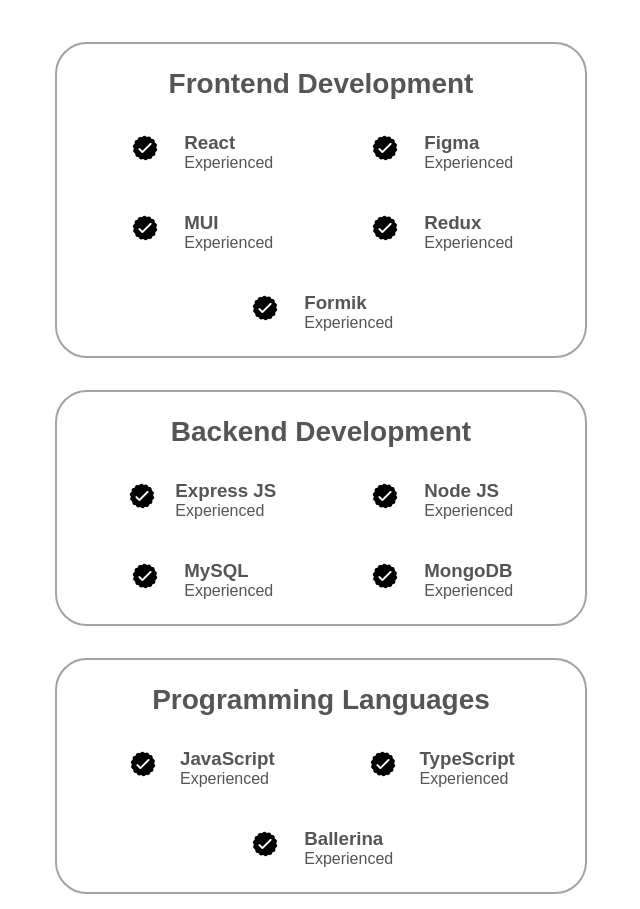
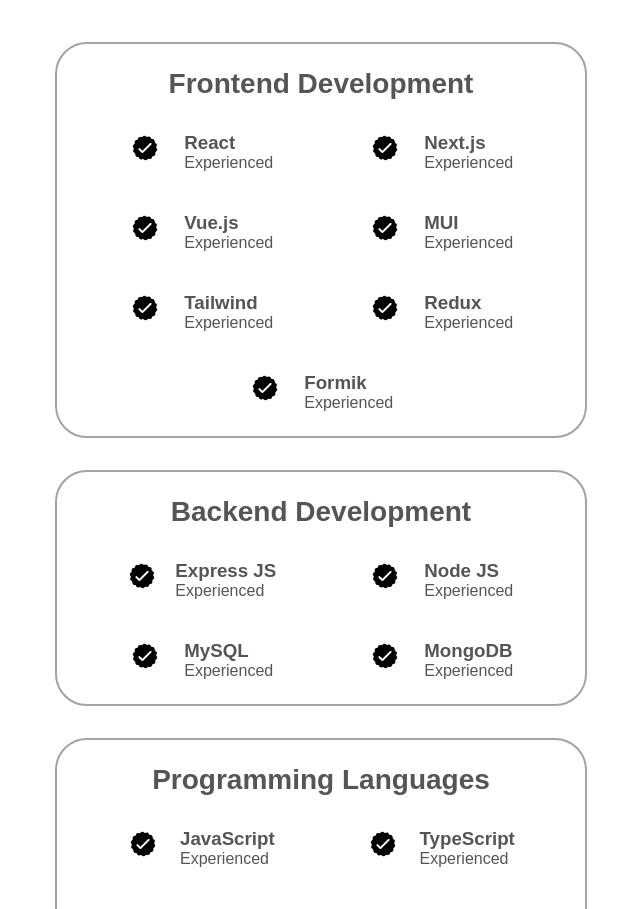
Before and after one commit to inushaPeiris/portfolio, a React (Vite) app: page / in a window 1280 px wide. Shown: the part 1280-2189 px from the top of the page, without its empty margins (319-959 px from the left). Built offline with nearby package versions, Linux system fonts and the light colour scheme; a web font is replaced by a local one.

Commit message:
Adding skills and change CV.

```diff
--- a/src/components/Hero.jsx
+++ b/src/components/Hero.jsx
@@ -1,4 +1,3 @@
-import React from "react"
 import '../styles.css'
 import ProfilePic from '../assets/pro-pic.jpeg';
 // import ProfilePicW from '../assets/pro-pic-w.jpg';
@@ -11,14 +10,14 @@
     return(
         <section id="hero">
             <div className="picture">
-                <img src={ProfilePic} alt="my photo" class="my-picture" />
+                <img src={ProfilePic} alt="my photo" className="my-picture" />
             </div>
 
             <div className="highlight">
                 <h1 className="name">Inusha Peiris</h1>
                 <p className="role">Software Engineer</p>
                 <div className="hero-btns">
-                    <button className="btn btn-1" onClick= {() => window.open('https://drive.google.com/file/d/1kdlnip4FeacJyuzxoqgjGKHSPqTsKtmE/view?usp=sharing')}>
+                    <button className="btn btn-1" onClick= {() => window.open('https://drive.google.com/file/d/1PAOxzq4kRfkLbMlFDzaF2ZcVMal469Ke/view?usp=drive_link')}>
                     My CV
                     </button>
                     <a href="#contact" className="btn btn-2">
--- a/src/components/mySkills/skills.js
+++ b/src/components/mySkills/skills.js
@@ -6,12 +6,22 @@
     },
     {
         id: 2,
-        subject: "Figma",
+        subject: "Next.js",
+        level: "Experienced"
+    },
+    {
+        id: 3,
+        subject: "Vue.js",
         level: "Experienced"
     },
     {
         id: 3,
         subject: "MUI",
+        level: "Experienced"
+    },
+    {
+        id: 4,
+        subject: "Tailwind",
         level: "Experienced"
     },
     {
@@ -46,7 +56,7 @@
         id: 4,
         subject: "MongoDB",
         level: "Experienced"
-    }
+    },
 ];
 
 export const languageSkill = [
@@ -58,6 +68,11 @@
     {
         id: 2,
         subject: "TypeScript",
+        level: "Experienced"
+    },
+    {
+        id: 3,
+        subject: "Java",
         level: "Experienced"
     },
     {
@@ -81,6 +96,11 @@
     {
         id: 3,
         subject: "Jira",
+        level: "Experienced"
+    },
+    {
+        id: 2,
+        subject: "Figma",
         level: "Experienced"
     },
     {
```
